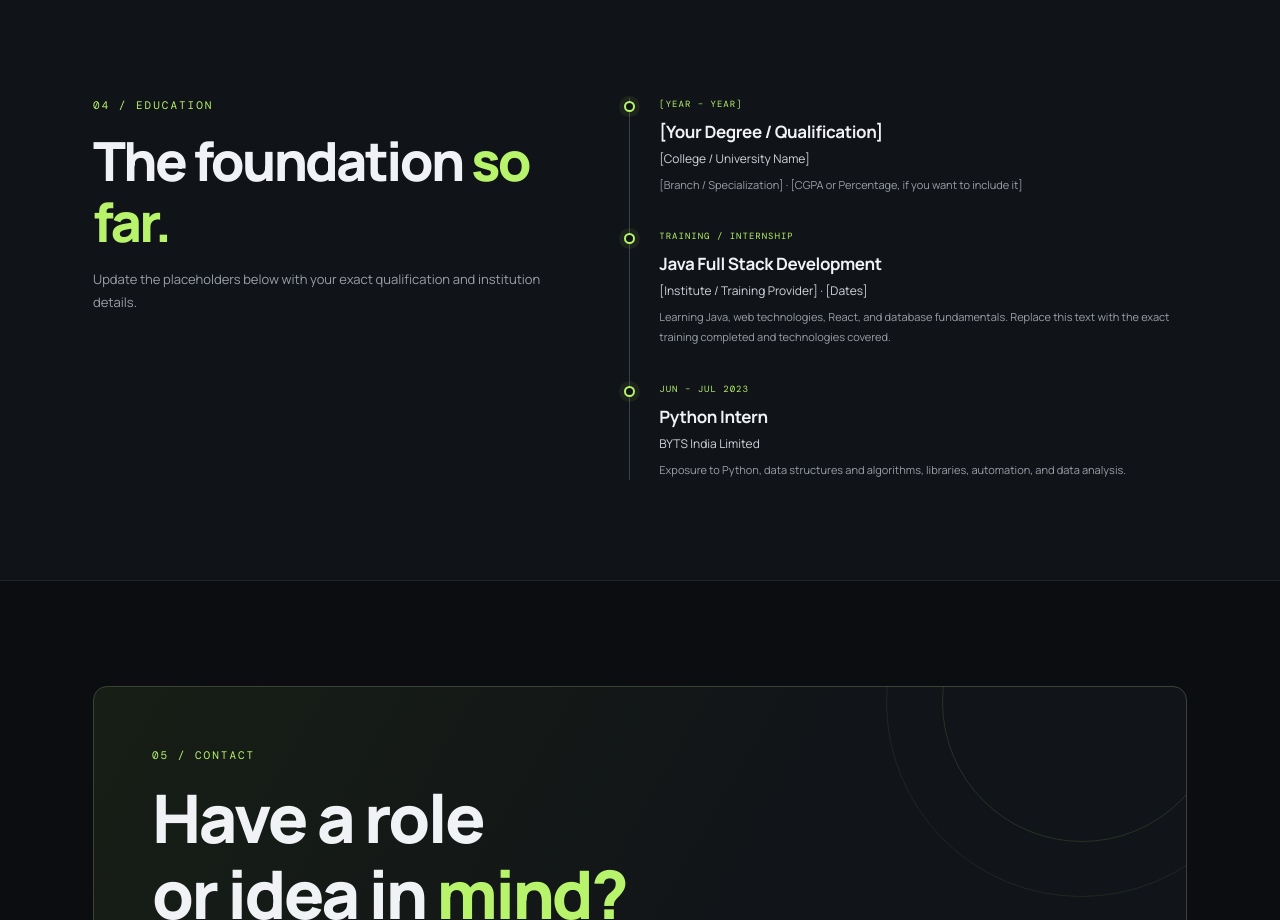
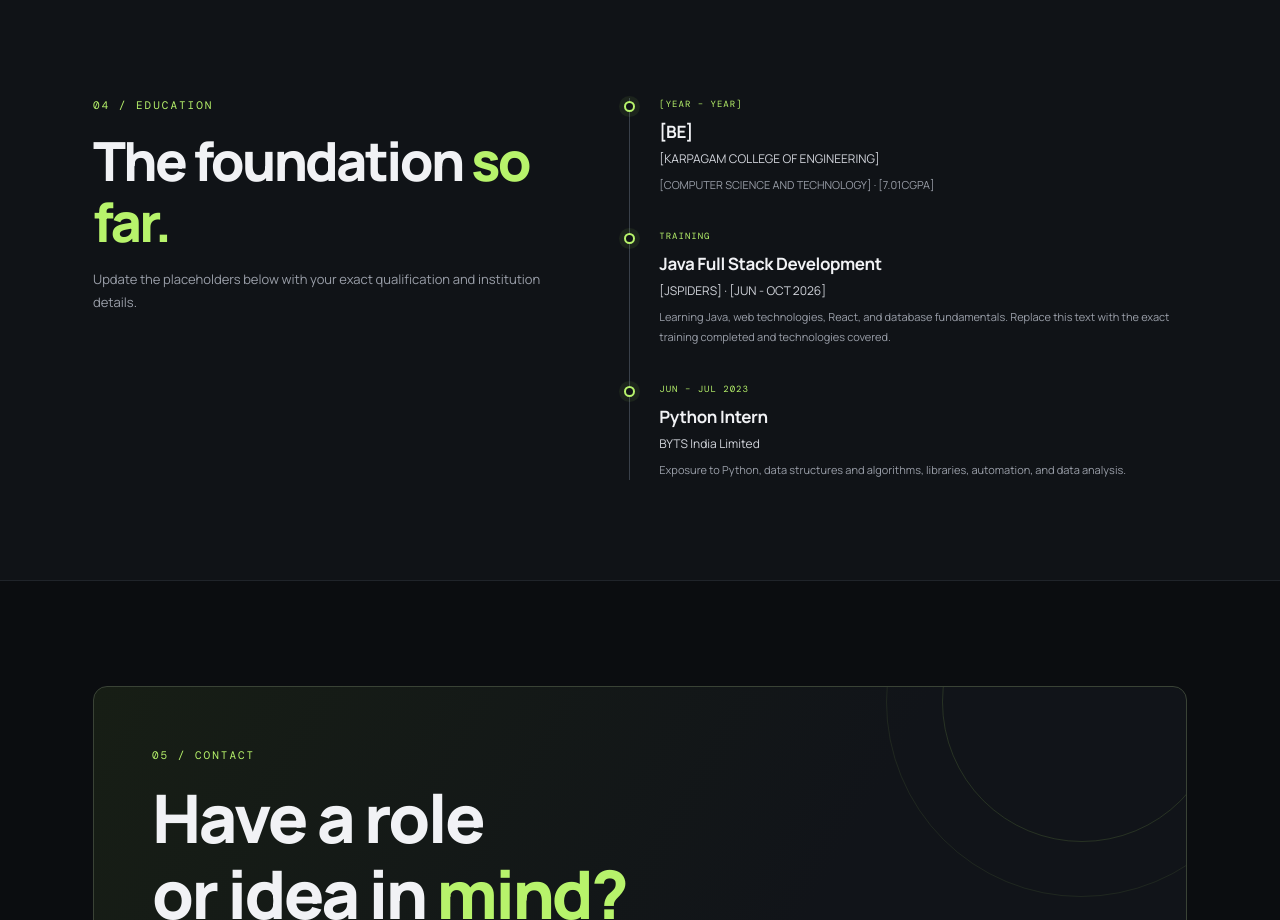
Before and after one commit to someshwaran-8531/Somesh-portfolio, a React (Vite) app: page / in a window 1280 px wide. Shown: the part 3500-4420 px from the top of the page. Built offline with nearby package versions, Linux system fonts and the light colour scheme.

Commit message:
Update App.jsx

```diff
--- a/src/App.jsx
+++ b/src/App.jsx
@@ -179,15 +179,15 @@ function App() {
               <article className="timeline-item">
                 <span className="timeline-dot"></span>
                 <p className="timeline-date">[YEAR – YEAR]</p>
-                <h3>[Your Degree / Qualification]</h3>
-                <p className="timeline-place">[College / University Name]</p>
-                <p className="timeline-detail">[Branch / Specialization] · [CGPA or Percentage, if you want to include it]</p>
+                <h3>[BE]</h3>
+                <p className="timeline-place">[KARPAGAM COLLEGE OF ENGINEERING]</p>
+                <p className="timeline-detail">[COMPUTER SCIENCE AND TECHNOLOGY] · [7.01CGPA]</p>
               </article>
               <article className="timeline-item">
                 <span className="timeline-dot"></span>
-                <p className="timeline-date">TRAINING / INTERNSHIP</p>
+                <p className="timeline-date">TRAINING </p>
                 <h3>Java Full Stack Development</h3>
-                <p className="timeline-place">[Institute / Training Provider] · [Dates]</p>
+                <p className="timeline-place">[JSPIDERS] · [JUN - OCT 2026]</p>
                 <p className="timeline-detail">Learning Java, web technologies, React, and database fundamentals. Replace this text with the exact training completed and technologies covered.</p>
               </article>
               <article className="timeline-item">
```
